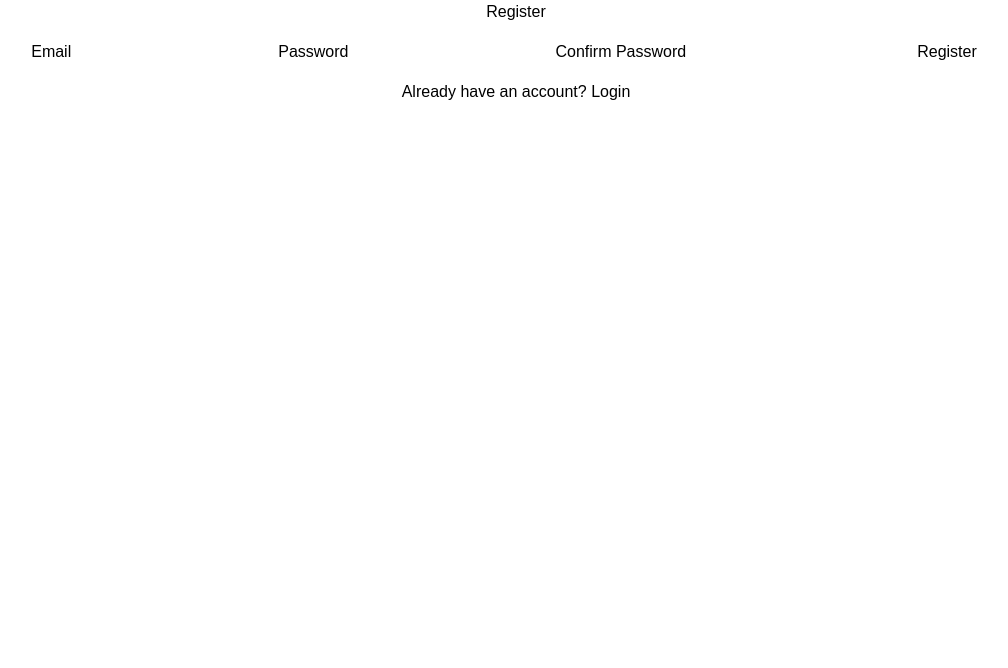
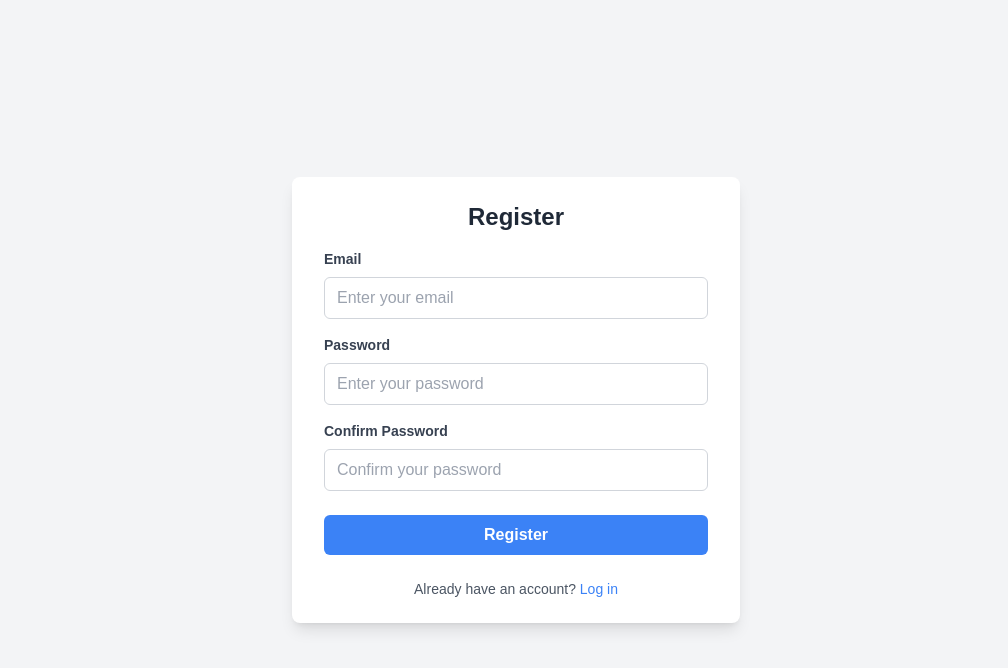
Before and after one commit to HackRoot1/exam-quiz, a React (Create React App) app: page /register in a window 1280 px wide. Shown: the top 668 px of the page, without its empty margins (124-1132 px from the left). Built offline with nearby package versions, Linux system fonts and the light colour scheme; no server answers.

Commit message:
improved ui for login and register

```diff
--- a/src/pages/Login.jsx
+++ b/src/pages/Login.jsx
@@ -21,30 +21,67 @@ const Login = () => {
     };
 
     return (
-        <div className="login-container">
-            <h2>Login</h2>
+        <div className="bg-gray-100 flex items-center justify-center min-h-screen">
+            <div className="w-full max-w-md">
+                <div className="bg-white shadow-lg rounded-lg px-8 py-6">
+                    <h2 className="text-2xl font-bold text-gray-800 text-center mb-4">
+                        Login
+                    </h2>
+
+
                     <form onSubmit={handleLogin}>
-                <label>Email</label>
+                        <div class="mb-4">
+                            <label
+                                class="block text-start text-gray-700 text-sm font-bold mb-2"
+                                for="email"
+                            >
+                                Email
+                            </label>
                             <input
                                 type="email"
+                                id="email"
                                 value={email}
                                 onChange={(e) => setEmail(e.target.value)}
+                                placeholder="Enter your email"
+                                class="w-full px-3 py-2 border border-gray-300 rounded-md focus:outline-none focus:ring-2 focus:ring-blue-500"
                                 required
                             />
+                        </div>
 
-                <label>Password</label>
+                        <div class="mb-4">
+                            <label
+                                class="block text-start text-gray-700 text-sm font-bold mb-2"
+                                for="password"
+                            >
+                                Password
+                            </label>
                             <input
                                 type="password"
+                                id="password"
                                 value={password}
                                 onChange={(e) => setPassword(e.target.value)}
+                                placeholder="Enter your password"
+                                class="w-full px-3 py-2 border border-gray-300 rounded-md focus:outline-none focus:ring-2 focus:ring-blue-500"
                                 required
                             />
+                        </div>
 
-                <button type="submit">Login</button>
-                <p>
-                    Don't have an account? <a href="/register">Register</a>
+
+                        <button
+                            type="submit"
+                            class="w-full bg-blue-500 hover:bg-blue-600 text-white font-bold py-2 rounded-md focus:outline-none focus:ring-2 focus:ring-blue-500"
+                        >
+                            Login
+                        </button>
+                    </form>
+                    <p className="mt-4 text-center text-gray-600 text-sm">
+                        Don't have an account? { " " }
+                        <a href="/register" className="text-blue-500 hover:underline">
+                            Sign up
+                        </a>
                     </p>
-            </form>
+                </div>
+            </div>
         </div>
     );
 };
--- a/src/pages/Register.jsx
+++ b/src/pages/Register.jsx
@@ -27,38 +27,88 @@ const Register = () => {
     };
 
     return (
-        <div className="register-container">
-            <h2>Register</h2>
+        <div className="bg-gray-100 flex items-center justify-center min-h-screen">
+            <div className="w-full max-w-md">
+                <div className="bg-white shadow-lg rounded-lg px-8 py-6">
+                    <h2 className="text-2xl font-bold text-gray-800 text-center mb-4">
+                        Register
+                    </h2>
+
                     <form onSubmit={handleRegister}>
-                <label>Email</label>
+                        <div className="mb-4">
+                            <label
+                                className="block text-start text-gray-700 text-sm font-bold mb-2"
+                                for="email"
+                            >
+                                Email
+                            </label>
                             <input
                                 type="email"
+                                id="email"
                                 value={email}
                                 onChange={(e) => setEmail(e.target.value)}
+                                placeholder="Enter your email"
+                                className="w-full px-3 py-2 border border-gray-300 rounded-md focus:outline-none focus:ring-2 focus:ring-blue-500"
                                 required
                             />
+                        </div>
 
-                <label>Password</label>
+                        <div className="mb-4">
+                            <label
+                                className="block text-start text-gray-700 text-sm font-bold mb-2"
+                                for="password"
+                            >
+                                Password
+                            </label>
                             <input
                                 type="password"
+                                id="password"
                                 value={password}
                                 onChange={(e) => setPassword(e.target.value)}
+                                placeholder="Enter your password"
+                                className="w-full px-3 py-2 border border-gray-300 rounded-md focus:outline-none focus:ring-2 focus:ring-blue-500"
                                 required
                             />
+                        </div>
 
-                <label>Confirm Password</label>
+                        <div className="mb-4">
+                            <label
+                                className="block text-start text-gray-700 text-sm font-bold mb-2"
+                                for="confirm-password"
+                            >
+                                Confirm Password
+                            </label>
                             <input
                                 type="password"
+                                id="confirm-password"
                                 value={confirmPassword}
-                    onChange={(e) => setConfirmPassword(e.target.value)}
+                                onChange={(e) =>
+                                    setConfirmPassword(e.target.value)
+                                }
+                                placeholder="Confirm your password"
+                                className="w-full px-3 py-2 border border-gray-300 rounded-md focus:outline-none focus:ring-2 focus:ring-blue-500"
                                 required
                             />
+                        </div>
 
-                <button type="submit">Register</button>
-                <p>
-                    Already have an account? <a href="/login">Login</a>
+                        <div className="mb-4">
+                            <button
+                                type="submit"
+                                className="w-full mx-0 bg-blue-500 hover:bg-blue-600 text-white font-bold py-2 rounded-md focus:outline-none focus:ring-2 focus:ring-blue-500"
+                            >
+                                Register
+                            </button>
+                        </div>
+                    </form>
+
+                    <p className="mt-4 text-center text-gray-600 text-sm">
+                        Already have an account? {" "}
+                        <a href="/login" className="text-blue-500 hover:underline">
+                            Log in
+                        </a>
                     </p>
-            </form>
+                </div>
+            </div>
         </div>
     );
 };
```
Lines whose indentation alone changed are shown as unchanged.
